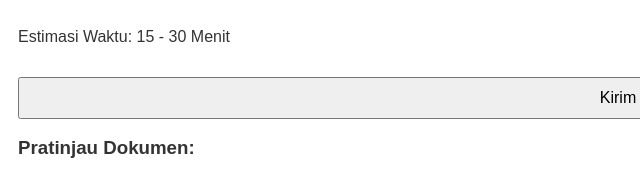
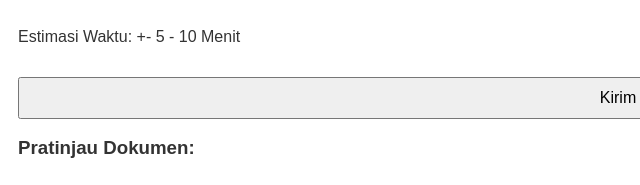
Before and after one commit to KngSalmn/umkm-axic-fotocopy, a plain HTML site: page index.html in a window 1280 px wide. Shown: the part 991-1176 px from the top of the page, 22-662 px from the left. Drawn offline with Linux system fonts and the light colour scheme.

Commit message:
Add files via upload

```diff
--- a/index.html
+++ b/index.html
@@ -124,7 +124,7 @@
           <option>COD</option>
         </select>
       </label>
-      <p>Estimasi Waktu: 15 - 30 Menit</p>
+      <p>Estimasi Waktu: +- 5 - 10 Menit</p>
       <button type="submit">Kirim</button>
     </form>
     <div class="preview">
```
